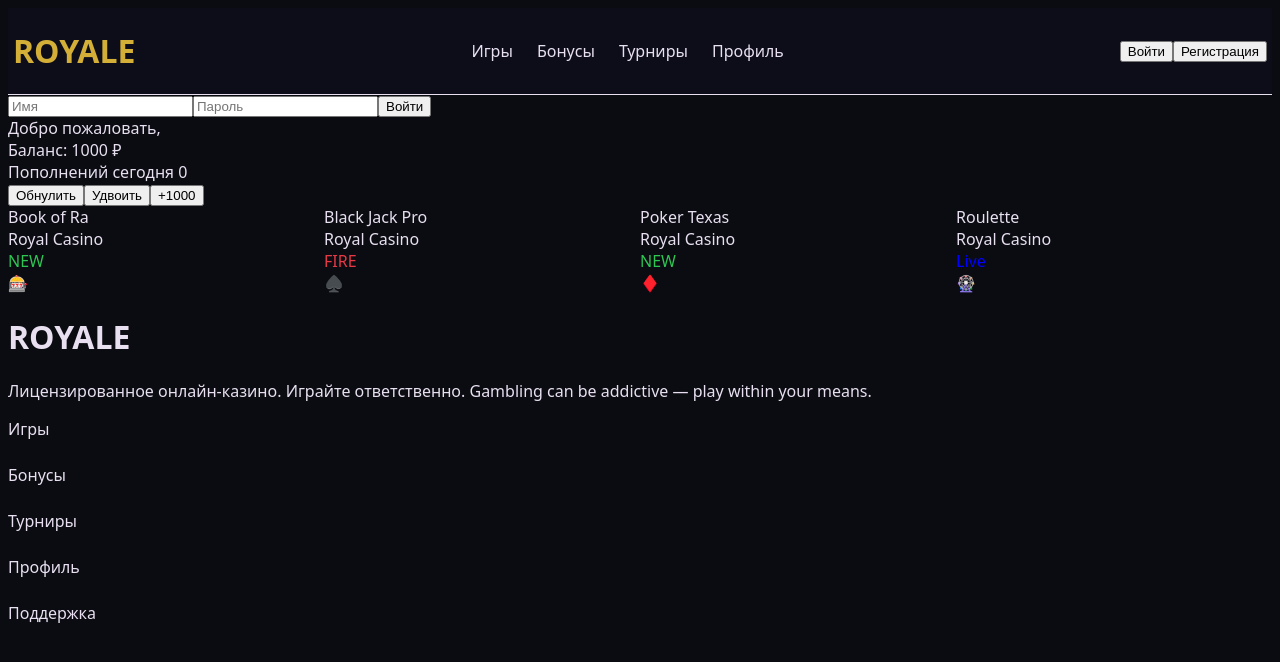
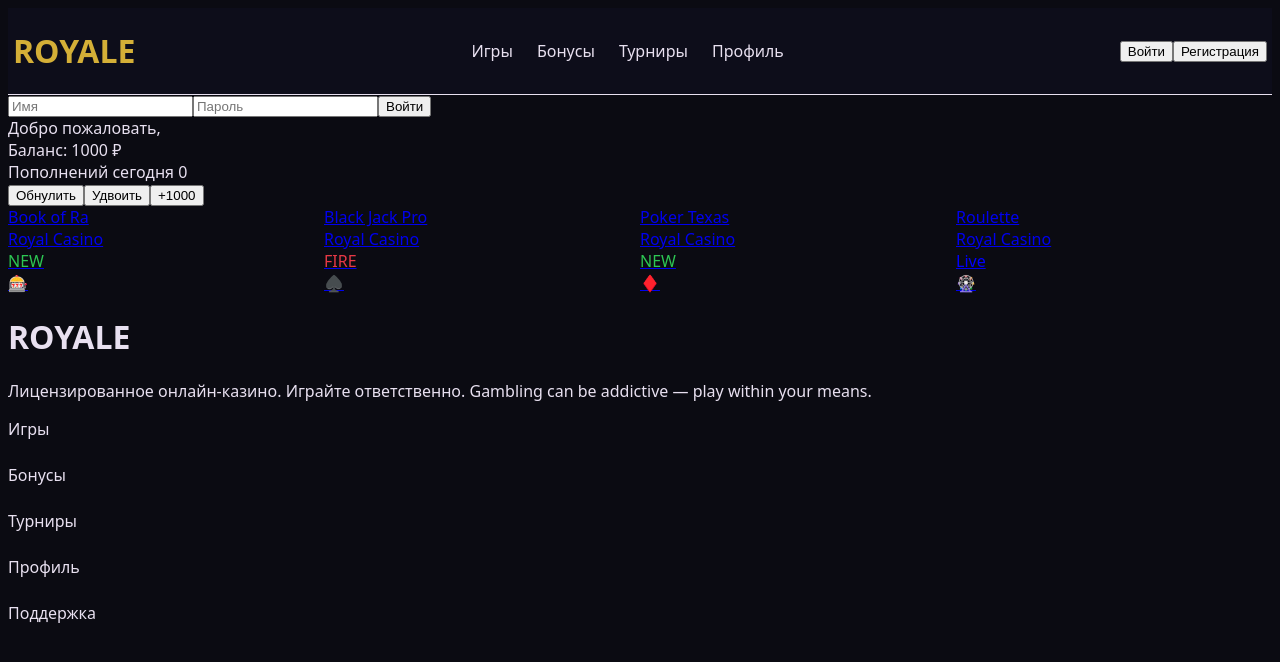
Before and after one commit to MOSCOW2015/casino, a Vue app: page / in a window 1280 px wide. Shown: the top 662 px of the page. Built offline with nearby package versions, Linux system fonts and the light colour scheme.

Commit message:
Создание страницы 404, добавление маршутов для игр.

```diff
--- a/src/components/GameCards.vue
+++ b/src/components/GameCards.vue
@@ -6,42 +6,50 @@ const games = ref([
     name: "Book of Ra",
     provider: "Royal Casino",
     badge: "NEW",
-    emoji: '🎰'},
+    emoji: '🎰',
+    route: '/slots'},
 
     {id: 2,
     name: "Black Jack Pro",
     provider: "Royal Casino",
     badge: "FIRE",
-    emoji: '♠️'},
+    emoji: '♠️',
+    route: '/blackjack'},
 
     {id: 3,
     name: "Poker Texas",
     provider: "Royal Casino",
     badge: "NEW",
-    emoji: '♦️'},
+    emoji: '♦️',
+    route: '/poker'},
 
     {id: 4,
     name: "Roulette",
     provider: "Royal Casino",
     badge: "Live",
-    emoji: '🎡'},
+    emoji: '🎡',
+    route: '/roulette'},
+
+
 ])
 </script>
 
 <template>
         <section>
             <div v-for="game in games" :key="game.id">
-                <div>{{ game.name }}</div>
-                <div>{{ game.provider }}</div>
-                <div :class="{
+                <RouterLink :to="game.route">
+                    <div>{{ game.name }}</div>
+                    <div>{{ game.provider }}</div>
+                    <div :class="{
                     'badge-new': game.badge === 'NEW',
                     'badge-fire': game.badge === 'FIRE',
                     'badge-live': game.badge === 'Live'
                     }">
                     {{ game.badge }}
-                </div>
+                    </div>
 
                 <div>{{ game.emoji }}</div>
+                </RouterLink>
             </div>
         </section>
 </template>
--- /dev/null
+++ b/src/views/BlackJackView.vue
@@ -0,0 +1,11 @@
+<script setup>
+
+</script>
+
+<template>
+    <div>Блек джек</div>
+</template>
+
+<style scoped>
+
+</style>
--- /dev/null
+++ b/src/views/NotFoundView.vue
@@ -0,0 +1,13 @@
+<script setup>
+
+</script>
+
+<template>
+
+<RouterLink :to="{ name: 'HomeView'}">Домой Волтер</RouterLink>
+<RouterView />
+</template>
+
+<style scoped>
+
+</style>
--- /dev/null
+++ b/src/views/PokerViews.vue
@@ -0,0 +1,11 @@
+<script setup>
+
+</script>
+
+<template>
+    <div>Покер</div>
+</template>
+
+<style scoped>
+
+</style>
--- /dev/null
+++ b/src/views/RouletteView.vue
@@ -0,0 +1,11 @@
+<script setup>
+
+</script>
+
+<template>
+    <div>Рулетка</div>
+</template>
+
+<style scoped>
+
+</style>
--- /dev/null
+++ b/src/views/SlotsView.vue
@@ -0,0 +1,11 @@
+<script setup>
+
+</script>
+
+<template>
+    <div>Слоты</div>
+</template>
+
+<style scoped>
+
+</style>
```
Also changed, not shown: src/router/router.js (+10 -0 lines).
